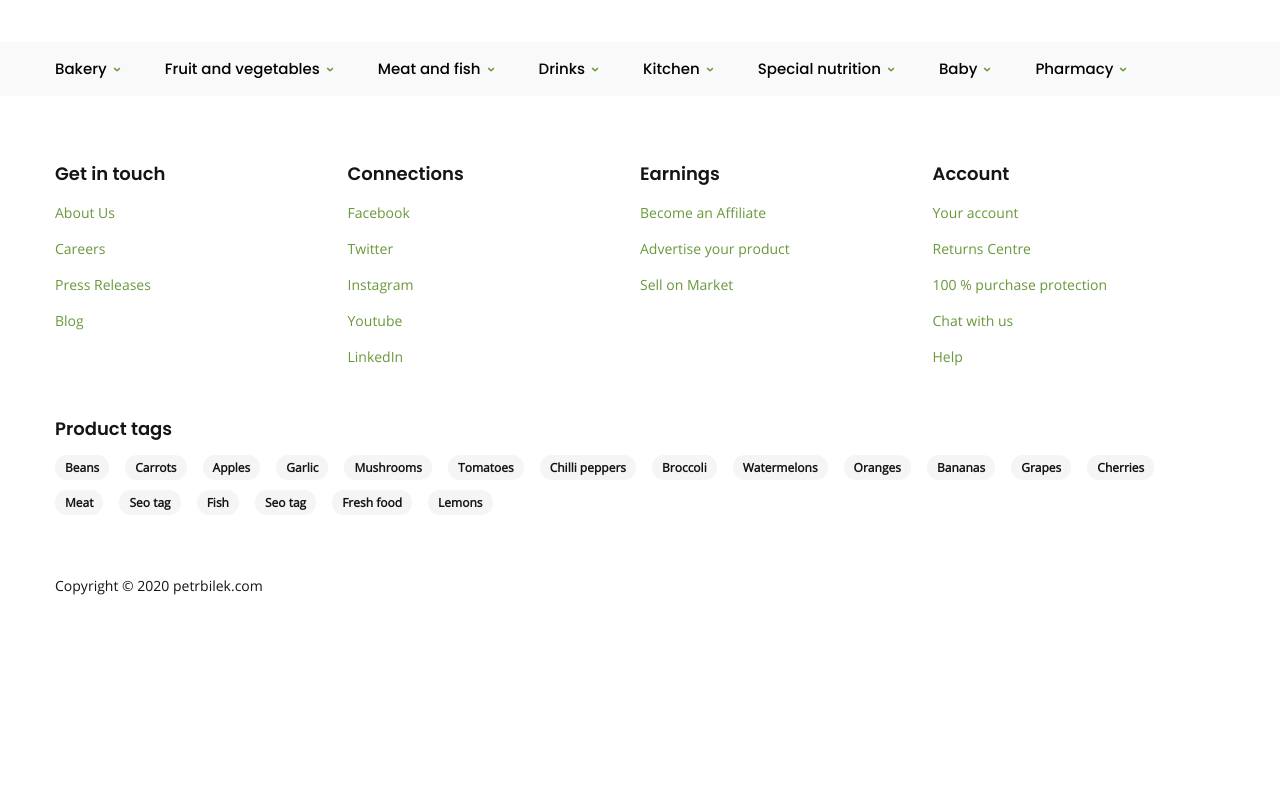
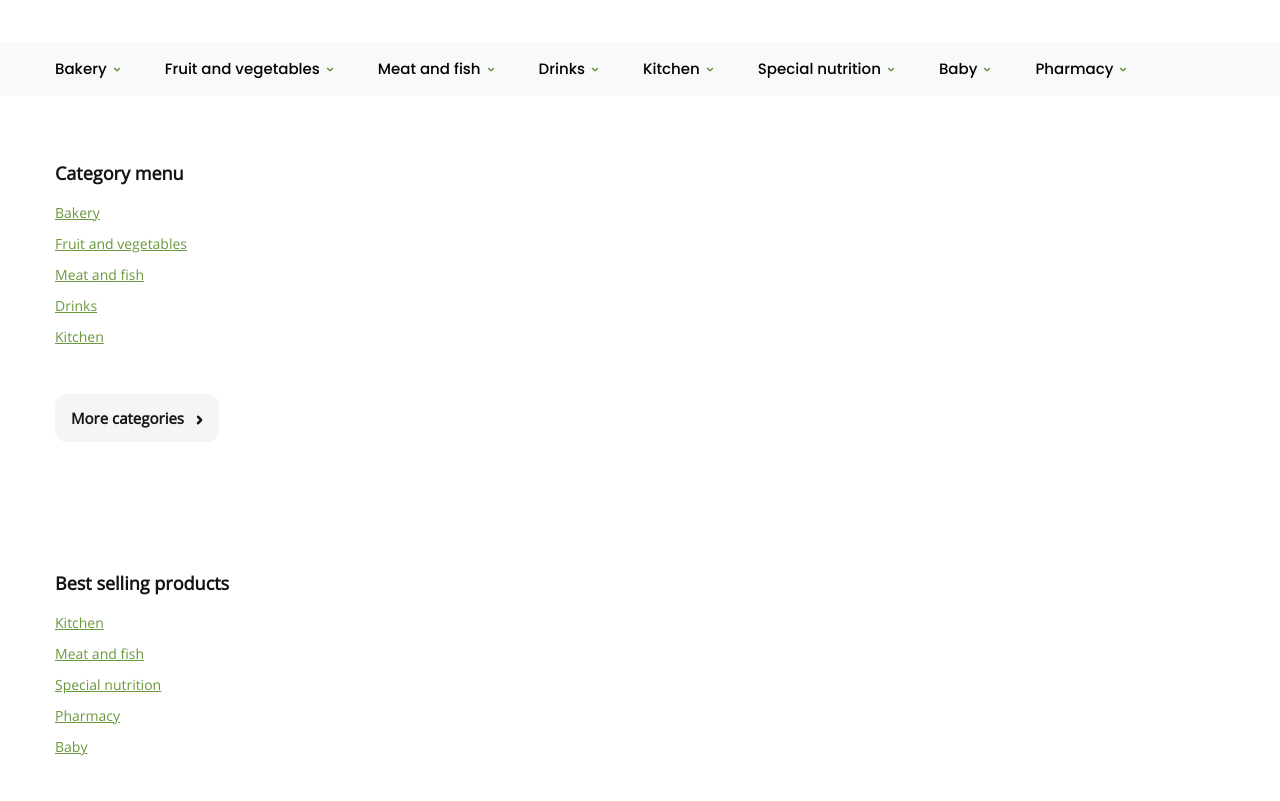
Before and after one commit to Ulugbek-Mominjonov/eCommerce, a plain HTML site: page index.html in a window 1280 px wide. Shown: the part 149-950 px from the top of the page. Before the commit the page ends 808 px from the top, so only its background shows below. Drawn offline with Linux system fonts and the light colour scheme.

Commit message:
add menus section

```diff
--- a/css/main.css
+++ b/css/main.css
@@ -214,7 +214,7 @@ img{
   padding-bottom: 2px;
   background-color: var(--card-bg);
 }
-.menu{
+.nav-menu{
   display: none;
   width: 100%;
   margin: 0 auto;
@@ -228,7 +228,7 @@ img{
   color: var(--dark);
   order: -1;
 }
-.menu::after{
+.nav-menu::after{
   display: inline-block;
   content: "";
   width: 17px;
@@ -356,6 +356,89 @@ img{
   color: var(--dark);
 }
 
+/* MAIN  */
+/* menu and products  */
+.menu-product-container {
+  display: flex;
+  padding-top: 64px;
+  padding-bottom: 64px;
+  align-items: flex-start;
+  justify-content: space-between;
+}
+.menus {
+  width: 269px;
+  margin-right: 32px;
+}
+.menu:not(:first-child){
+  margin-top: 128px;
+}
+.menu__title {
+  margin-top: 0;
+  margin-bottom: 16px;
+  font-family: var(--second-font);
+  font-weight: 600;
+  font-size: 18px;
+  line-height: 27px;
+  color: var(--dark);
+}
+.menu__links {
+  display: flex;
+  margin-bottom: 48px;
+  flex-direction: column;
+}
+.menu__link {
+  font-family: var(--second-font);
+  color: var(--link-light)
+}
+.menu__link:not(:first-child){
+  margin-top: 12px;
+}
+.menu__button {
+  display: inline-block;
+  margin: 0;
+  padding: 13px 16px;
+  font-family: var(--second-font);
+  font-weight: bold;
+  font-size: 15px;
+  line-height: 22px;
+  color: var(--dark);
+  background: #F5F5F5;
+  border-radius: 12px;
+  white-space: nowrap;
+  text-decoration: none;
+  vertical-align: middle;
+}
+.menu__button::after{
+  display: inline-block;
+  margin-left: 12px;
+  content: "";
+  width: 7px;
+  height: 10px;
+  background-image: url("../img/black_indicator.png");
+  background-repeat: no-repeat;
+  background-position: center;
+  background-size: contain;
+  vertical-align: middle;
+}
+
+
+
+
+
+
+
+
+
+
+
+
+
+
+
+
+
+
+
 @media screen and (max-width: 1200px) {
   /* HEADER  */
   /* site-header__main */
@@ -431,7 +514,7 @@ img{
     margin: 0 auto;
   }
   /* site-header__bottom  */
-  .menu{
+  .nav-menu{
     display: flex;
     align-items: center;
     justify-content: center;
@@ -516,7 +599,7 @@ img{
     background-position: calc(100% - 5px);
   }
   /* site-header__bottom  */
-  .menu{
+  .nav-menu{
     font-size: 20px;
   }
   .dropdown__list{
--- a/index.html
+++ b/index.html
@@ -9,6 +9,7 @@
   <link rel="stylesheet" href="css/main.css">
 </head>
 <body>
+  <!-- SITE HEADER  -->
   <header class="site-header">
     <div class="container site-header__container">
       <div class="site-header__top header-top flex">
@@ -131,7 +132,50 @@
     </div>
   </header>
 
+  <!-- MAIN  -->
+  <main class="home-main">
+    <div class="container menu-product-container">
+      <div class="menus">
+        <section class="menu">
+          <h2 class="menu__title">Category menu</h2>
+          <div class="menu__links">
+            <a href="#" class="menu__link">Bakery</a>
+            <a href="#" class="menu__link">Fruit and vegetables</a>
+            <a href="#" class="menu__link">Meat and fish</a>
+            <a href="#" class="menu__link">Drinks</a>
+            <a href="#" class="menu__link">Kitchen</a>
+          </div>
+          <a href="#" class="menu__button">More categories</a>
+        </section>
 
+        <section class="menu">
+          <h2 class="menu__title">Best selling products</h2>
+          <div class="menu__links">
+            <a href="#" class="menu__link">Kitchen</a>
+            <a href="#" class="menu__link">Meat and fish</a>
+            <a href="#" class="menu__link">Special nutrition</a>
+            <a href="#" class="menu__link">Pharmacy</a>
+            <a href="#" class="menu__link">Baby</a>
+          </div>
+          <a href="#" class="menu__button">More products</a>
+        </section>
+
+        <section class="menu">
+          <h2 class="menu__title">Best from Farmers</h2>
+          <div class="menu__links">
+            <a href="#" class="menu__link">Carrots</a>
+            <a href="#" class="menu__link">Tomatoes</a>
+            <a href="#" class="menu__link">Potatoes</a>
+            <a href="#" class="menu__link">Chicken</a>
+            <a href="#" class="menu__link">Pork</a>
+          </div>
+          <a href="#" class="menu__button">More products</a>
+        </section>
+      </div>
+    </div>
+  </main>
+
+  <!-- SITE FOOTER  -->
   <footer class="site-footer">
     <div class="container">
       <section class="site-footer__top flex">
--- a/js/main.js
+++ b/js/main.js
@@ -26,12 +26,12 @@
 function createToggler() {
     let menuBtn = document.createElement('button');
     menuBtn.textContent = 'Menu';
-    menuBtn.classList.add('menu');
+    menuBtn.classList.add('nav-menu');
 
     togglerParent.appendChild(menuBtn);
 }
 createToggler()
-let togglerBtn = document.querySelector('.menu');
+let togglerBtn = document.querySelector('.nav-menu');
 togglerBtn.addEventListener('click', () =>{
     document.querySelector('.header__bottom__list').classList.toggle('header__bottom__list--open');
 })
```
Also changed, not shown: img/black_indicator.png (added), img/green_indicator.png (added).
